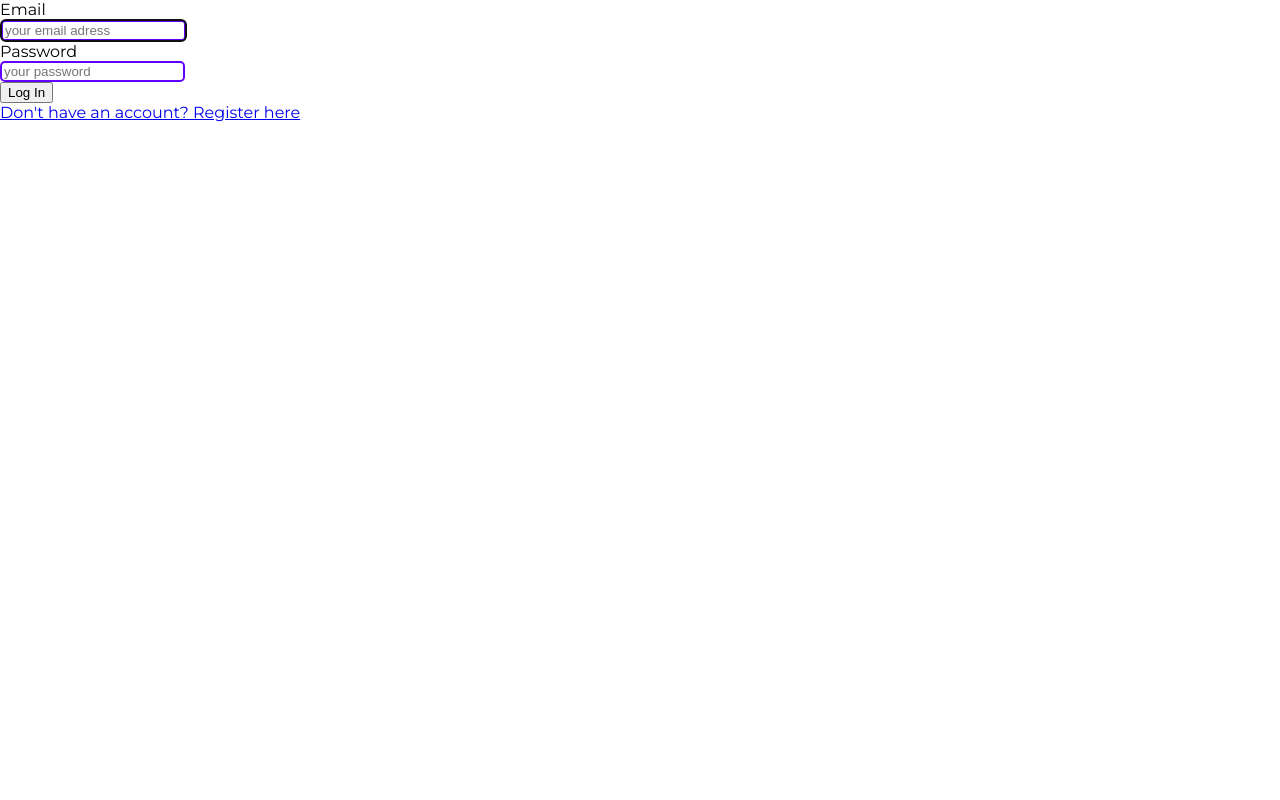
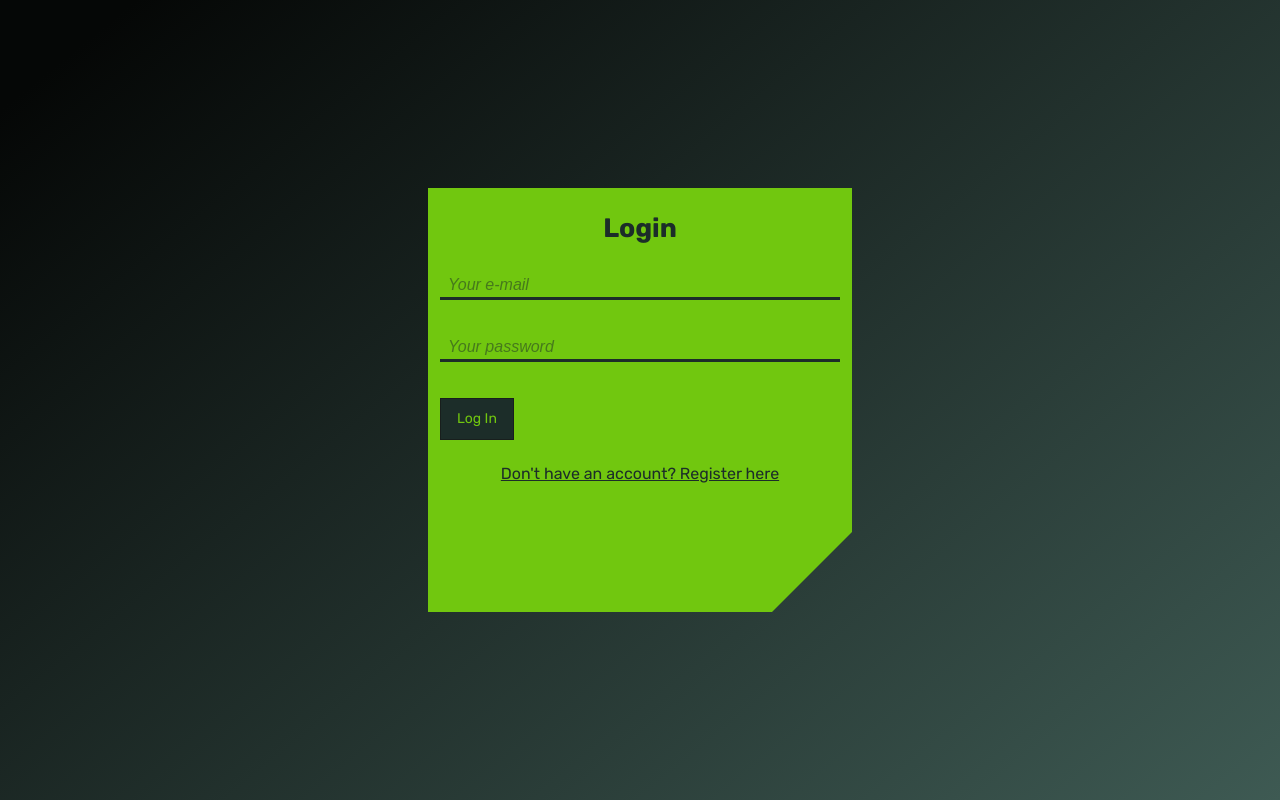
Before and after one commit to zeninnikita22/My-Projects, a React (Create React App) app in the folder GymBro/gymbro/: page /login in a window 1280 px wide. Built offline with nearby package versions, Linux system fonts and the light colour scheme.

Commit message:
work on CSS of starting page and login page

```diff
--- a/GymBro/gymbro/src/App.css
+++ b/GymBro/gymbro/src/App.css
@@ -1,4 +1,5 @@
 @import url(https://fonts.googleapis.com/css?family=Montserrat);
+@import url(https://fonts.googleapis.com/css?family=Heebo:100,200,300,regular,500,600,700,800,900);
 
 .App {
   /* background: rgb(255, 0, 228);
@@ -12,6 +13,12 @@
   height: 100vh;
   display: grid;
   place-items: center; */
+  /* background: rgb(5, 7, 6);
+  background: linear-gradient(
+    141deg,
+    rgba(5, 7, 6, 1) 6%,
+    rgba(62, 90, 83, 1) 100%
+  ); */
 }
 
 body {
--- a/GymBro/gymbro/src/Login.js
+++ b/GymBro/gymbro/src/Login.js
@@ -1,6 +1,7 @@
 import { useState, useRef, useEffect } from "react";
 import { Link } from "react-router-dom";
 import { useNavigate } from "react-router-dom";
+import "./styles/Login.css";
 
 function Login() {
   const emailRef = useRef();
@@ -34,13 +35,15 @@ function Login() {
   }, [success]);
 
   return (
+    <div className="wrapper">
       <div className="login-box">
-      <form onSubmit={handleSubmit}>
+        <div className="login-box__title">Login</div>
+        <form className="login-box__form" onSubmit={handleSubmit}>
           <div className="email-box">
-          <div className="email-box__label">Email</div>
+            {/* <div className="email-box__label">Email</div> */}
             <input
               type="email"
-            placeholder="your email adress"
+              placeholder="Your e-mail"
               id="email"
               name="email"
               ref={emailRef}
@@ -51,10 +54,10 @@ function Login() {
             ></input>
           </div>
           <div className="password-box">
-          <div className="password-box__label">Password</div>
+            {/* <div className="password-box__label">Password</div> */}
             <input
               type="password"
-            placeholder="your password"
+              placeholder="Your password"
               id="password"
               name="password"
               onChange={(e) => setPassword(e.target.value)}
@@ -62,13 +65,18 @@ function Login() {
               required
             ></input>
           </div>
-        <div className="login-button-box">
-          <button type="submit">Log In</button>
+          <div className="button-box">
+            <button className="button-box__button" type="submit">
+              Log In
+            </button>
           </div>
         </form>
-      <Link to="/signup" className="register-link">
+        <div className="link-box">
+          <Link to="/signup" className="link-box__register-link">
             Don't have an account? Register here
           </Link>
+        </div>
+      </div>
     </div>
   );
 }
--- a/GymBro/gymbro/src/Register.js
+++ b/GymBro/gymbro/src/Register.js
@@ -207,7 +207,7 @@ function Register() {
           </button>
         </div>
       </form>
-      <Link to="/" className="login-link">
+      <Link to="/login" className="login-link">
         Already have an account? Log in here
       </Link>
     </div>
--- a/GymBro/gymbro/src/StartingPage.js
+++ b/GymBro/gymbro/src/StartingPage.js
@@ -1,12 +1,45 @@
 import React from "react";
 import { Link } from "react-router-dom";
+import Logo from "./images/gymbro-logo.png";
+import Sportsman from "./images/sportsman.png";
+import "./styles/StartingPage.css";
 
 function StartingPage() {
+  const linkStyle = {
+    clipPath: "polygon(0% 0%, 100% 0, 100% 69%, 81% 100%, 0% 100%)",
+    backgroundColor: "#71c70f",
+    color: "#050706",
+    padding: "1em 1em",
+    textDecoration: "none",
+    textTransform: "uppercase",
+    width: "10%",
+    fontFamily: "Heebo",
+    fontWeight: "600",
+    marginLeft: "5%",
+    marginTop: "3%",
+  };
+
   return (
-    <div>
-      <Link to="/login" className="login-link">
-        Get Started!
-      </Link>
+    <div className="wrapper">
+      <div className="left-container">
+        <div className="logo">
+          <img alt="gymbro-logo" src={Logo}></img>
+        </div>
+        <div className="left-container__text">
+          YOUR PERFECT BODY BUILDING ASSISTANT
+        </div>
+        <Link
+          to="/login"
+          className="left-container__login-link"
+          style={linkStyle}
+        >
+          GET STARTED →
+        </Link>
+      </div>
+      <div className="right-container"></div>
+      <div className="sportsman">
+        <img alt="sportsman" src={Sportsman}></img>
+      </div>
     </div>
   );
 }
--- /dev/null
+++ b/GymBro/gymbro/src/styles/Advice.css
@@ -0,0 +1,2 @@
+@import url(https://fonts.googleapis.com/css?family=Montserrat);
+@import url(https://fonts.googleapis.com/css?family=Heebo:100,200,300,regular,500,600,700,800,900);
--- /dev/null
+++ b/GymBro/gymbro/src/styles/Data.css
@@ -0,0 +1,2 @@
+@import url(https://fonts.googleapis.com/css?family=Montserrat);
+@import url(https://fonts.googleapis.com/css?family=Heebo:100,200,300,regular,500,600,700,800,900);
--- /dev/null
+++ b/GymBro/gymbro/src/styles/Loading.css
@@ -0,0 +1,2 @@
+@import url(https://fonts.googleapis.com/css?family=Montserrat);
+@import url(https://fonts.googleapis.com/css?family=Heebo:100,200,300,regular,500,600,700,800,900);
--- /dev/null
+++ b/GymBro/gymbro/src/styles/Login.css
@@ -0,0 +1,149 @@
+@import url(https://fonts.googleapis.com/css?family=Montserrat);
+@import url(https://fonts.googleapis.com/css?family=Heebo:100,200,300,regular,500,600,700,800,900);
+@import url(https://fonts.googleapis.com/css?family=Rubik:300,regular,500,600,700,800,900,300italic,italic,500italic,600italic,700italic,800italic,900italic);
+
+body {
+  font-family: "Rubik";
+  background: rgb(5, 7, 6);
+  background: linear-gradient(
+    141deg,
+    rgba(5, 7, 6, 1) 6%,
+    rgba(62, 90, 83, 1) 100%
+  );
+  width: 100vw;
+  height: 100vh;
+}
+
+.wrapper {
+  display: flex;
+  flex-direction: column;
+  justify-content: center;
+  align-items: center;
+  height: 100vh;
+}
+
+.login-box {
+  display: flex;
+  flex-direction: column;
+  align-items: center;
+  background-color: #71c70f;
+  clip-path: polygon(
+    0 0,
+    100% 0,
+    100% calc(100% - 80px),
+    calc(100% - 80px) 100%,
+    0 100%
+  );
+  height: 400px;
+  width: 400px;
+  padding: 12px 12px;
+}
+
+.login-box__title {
+  font-size: 20pt;
+  font-weight: 700;
+  color: #1c2d29;
+  margin-top: 12px;
+}
+
+.login-box__form {
+  display: flex;
+  flex-direction: column;
+  width: 100%;
+  margin-top: 12px;
+}
+
+.email-box {
+  width: 100%;
+  margin-top: 18px;
+}
+
+.email-box input {
+  /* background-color: #3d5952; */
+  /* clip-path: polygon(
+    0 0,
+    100% 0,
+    100% calc(100% - 80px),
+    calc(100% - 80px) 100%,
+    0 100%
+  ); */
+  border-radius: 0%;
+  padding: 4px 8px;
+  outline: none;
+  -webkit-box-sizing: border-box;
+  -moz-box-sizing: border-box;
+  box-sizing: border-box;
+  /* position: absolute; */
+  width: 100%;
+  height: 100%;
+  background: none;
+  border-top: none;
+  border-left: none;
+  border-right: none;
+  border-bottom: 3px solid #1c2d29;
+}
+.password-box {
+  margin-top: 36px;
+}
+
+.password-box input {
+  border-radius: 0%;
+  padding: 4px 8px;
+  outline: none;
+  -webkit-box-sizing: border-box;
+  -moz-box-sizing: border-box;
+  box-sizing: border-box;
+  /* position: absolute; */
+  width: 100%;
+  height: 100%;
+  background: none;
+  border-top: none;
+  border-left: none;
+  border-right: none;
+  border-bottom: 3px solid #1c2d29;
+}
+
+::placeholder {
+  font-size: 12pt;
+  font-style: italic;
+  color: #1c2d29;
+  opacity: 50%;
+  font-weight: 400;
+}
+
+.button-box {
+  margin-top: 36px;
+}
+.button-box__button {
+  appearance: button;
+  background-color: #1c2d29;
+  border: 1px solid #181f1d;
+  border-radius: 0px;
+  box-sizing: border-box;
+  color: #71c70f;
+  cursor: pointer;
+  font-family: Rubik;
+  font-size: 14px;
+  line-height: 1.15;
+  overflow: visible;
+  padding: 12px 16px;
+  position: relative;
+  text-align: center;
+  text-transform: none;
+  user-select: none;
+  -webkit-user-select: none;
+  width: fit-content;
+  /* clip-path: polygon(
+    0 0,
+    100% 0,
+    100% calc(100% - 80px),
+    calc(100% - 80px) 100%,
+    0 100%
+  ); */
+}
+.link-box {
+  margin-top: 24px;
+}
+.link-box__register-link {
+  color: #1c2d29;
+}
--- /dev/null
+++ b/GymBro/gymbro/src/styles/Register.css
@@ -0,0 +1,2 @@
+@import url(https://fonts.googleapis.com/css?family=Montserrat);
+@import url(https://fonts.googleapis.com/css?family=Heebo:100,200,300,regular,500,600,700,800,900);
--- /dev/null
+++ b/GymBro/gymbro/src/styles/StartingPage.css
@@ -0,0 +1,99 @@
+@import url(https://fonts.googleapis.com/css?family=Montserrat);
+@import url(https://fonts.googleapis.com/css?family=Heebo:100,200,300,regular,500,600,700,800,900);
+
+.wrapper {
+  position: relative;
+  width: 100%;
+}
+.left-container {
+  position: relative;
+  width: 100%;
+  height: 100vh;
+  display: flex;
+  flex-direction: column;
+}
+.right-container {
+  position: absolute;
+  width: 100%;
+  height: 100vh;
+  z-index: 0;
+  /* width: 65%; */
+}
+.left-container {
+  left: 0;
+  top: 0;
+
+  background: rgb(5, 7, 6);
+  background: linear-gradient(
+    141deg,
+    rgba(5, 7, 6, 1) 6%,
+    rgba(62, 90, 83, 1) 100%
+  );
+  /* -webkit-clip-path: polygon(1 0, 100% 0%, 50% 100%, 0% 100%);
+    clip-path: polygon(1 0, 100% 0%, 50% 100%, 0% 100%); */
+}
+.right-container {
+  clip-path: polygon(84% 0, 100% 0, 100% 100%, 56% 100%);
+  right: 0;
+  top: 0;
+  background-color: greenyellow;
+  /* -webkit-clip-path: polygon(45% 0, 100% 0%, 100% 100%, 0% 100%);
+    clip-path: polygon(45% 0, 100% 0%, 100% 100%, 0% 100%); */
+}
+
+.logo {
+  margin-top: 3%;
+  margin-left: 5%;
+}
+
+.logo img {
+  max-width: 20%;
+}
+
+.left-container__text {
+  font-family: "Heebo";
+  font-weight: 800;
+  color: white;
+  font-size: 40pt;
+  letter-spacing: 1px;
+  margin-left: 5%;
+  margin-top: 10%;
+  width: 40%;
+}
+.sportsman {
+  top: 5%;
+  bottom: 0;
+  left: 60%;
+  right: 0;
+  position: absolute;
+  z-index: 1;
+}
+
+.sportsman img {
+  max-height: 90vh;
+  max-width: 30vw;
+}
+
+/* .login-link {
+    clip-path: polygon(0% 0%, 100% 0, 100% 50%, 75% 100%, 0% 100%);
+  }
+
+  .login-link a {
+    background-color: #71c70f;
+    color: #050706;
+    padding: 1em 1.5em;
+    text-decoration: none;
+    text-transform: uppercase;
+  }
+
+  .login-link a:hover {
+    background-color: #555;
+  }
+
+  .login-link a:active {
+    background-color: black;
+  }
+
+  .login-link a:visited {
+    background-color: #ccc;
+  } */
```
Also changed, not shown: GymBro/gymbro/src/images/gymbro-logo.png (added), GymBro/gymbro/src/images/sportsman.png (added). Lines whose indentation alone changed are shown as unchanged.
